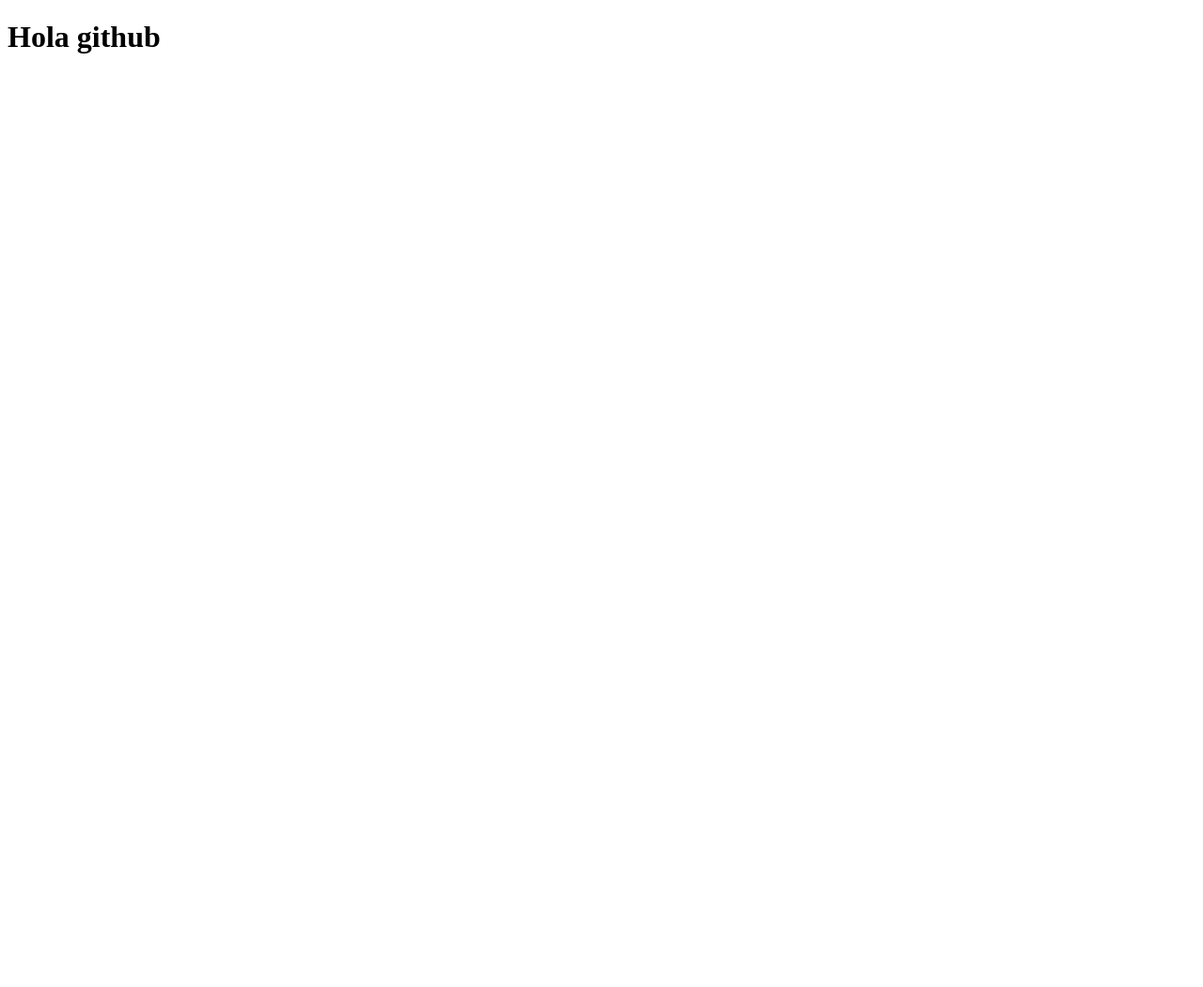
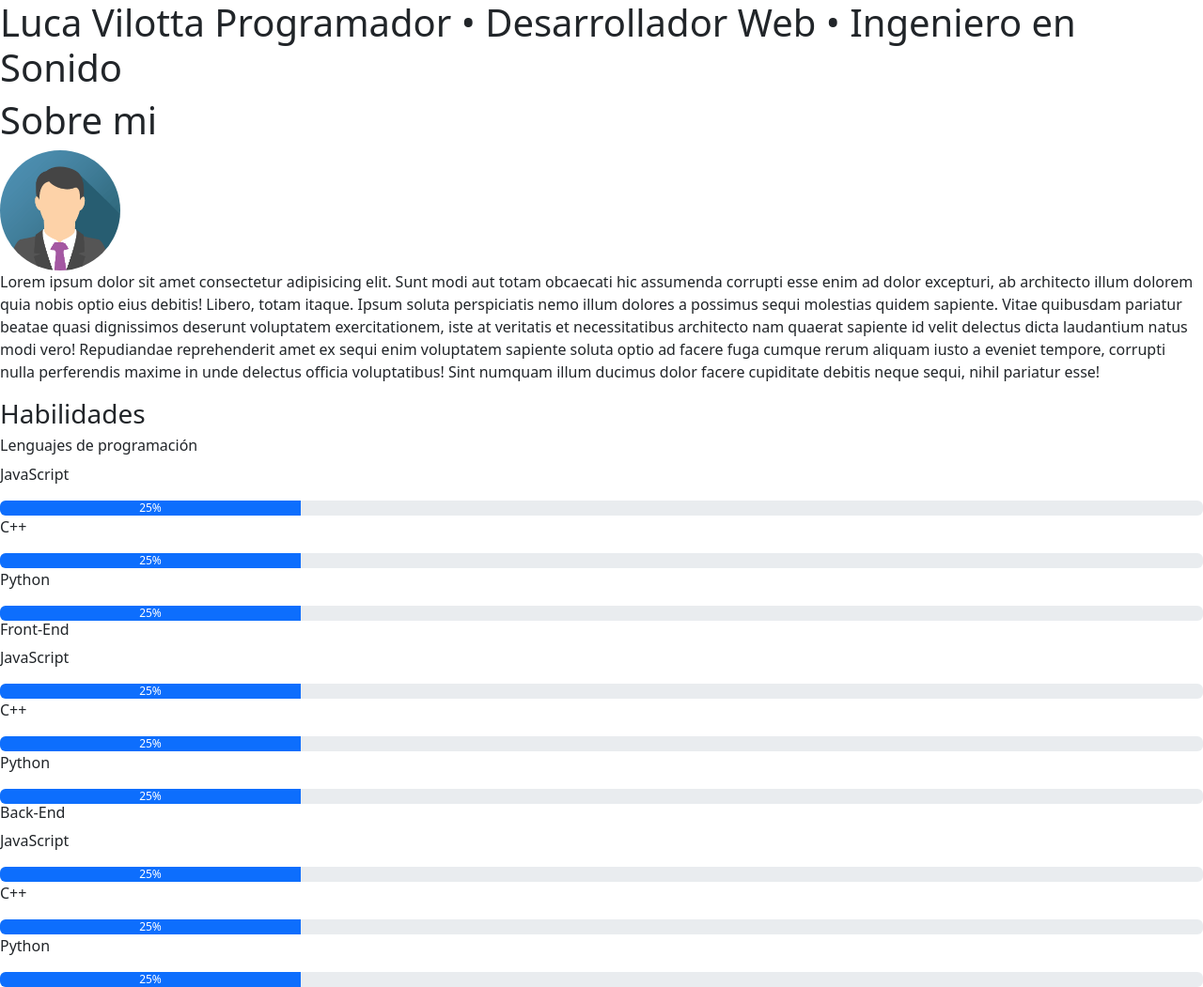
Before and after one commit to LucaVilotta/portfolio-FrontEnd, a plain HTML site: page index.html in a window 1280 px wide. Shown: the whole page at 94% size. Before the commit the page ends 800 px from the top, so only its background shows below. Drawn offline with nearby package versions, Linux system fonts and the light colour scheme.

Commit message:
actualización del index, creación de hoja de estilo y de carpeta assets

```diff
--- a/index.html
+++ b/index.html
@@ -1,12 +1,75 @@
 <!DOCTYPE html>
-<html lang="en">
+<html lang="es">
 <head>
     <meta charset="UTF-8">
     <meta http-equiv="X-UA-Compatible" content="IE=edge">
     <meta name="viewport" content="width=device-width, initial-scale=1.0">
-    <title>Document</title>
+    <title>Sobre-Mi</title>
+    <link rel="stylesheet" type="text/css" href="main.css">
+    <link href="https://cdn.jsdelivr.net/npm/bootstrap@5.3.0-alpha1/dist/css/bootstrap.min.css" rel="stylesheet" integrity="sha384-GLhlTQ8iRABdZLl6O3oVMWSktQOp6b7In1Zl3/Jr59b6EGGoI1aFkw7cmDA6j6gD" crossorigin="anonymous">
+    <!--Colores del sitio: Azul y Negro-->
 </head>
 <body>
-    <h1>Hola github</h1>
+    <header>
+        <h1>
+            <span class="titulo-del-sitio">Luca Vilotta</span>
+            <span class="especializaciones">Programador • Desarrollador Web • Ingeniero en Sonido</span>
+        </h1>
+    </header>
+    <section id="info-habilidades">
+        <div class="sobre-mi">
+        <h1>Sobre mi</h1>
+        <img src="assets\png\Avatar.png" alt="Avatar" width="10%" style="border-radius:50%">
+        <p>Lorem ipsum dolor sit amet consectetur adipisicing elit. Sunt modi aut totam obcaecati hic assumenda corrupti esse enim ad dolor excepturi, ab architecto illum dolorem quia nobis optio eius debitis! Libero, totam itaque. Ipsum soluta perspiciatis nemo illum dolores a possimus sequi molestias quidem sapiente. Vitae quibusdam pariatur beatae quasi dignissimos deserunt voluptatem exercitationem, iste at veritatis et necessitatibus architecto nam quaerat sapiente id velit delectus dicta laudantium natus modi vero! Repudiandae reprehenderit amet ex sequi enim voluptatem sapiente soluta optio ad facere fuga cumque rerum aliquam iusto a eveniet tempore, corrupti nulla perferendis maxime in unde delectus officia voluptatibus! Sint numquam illum ducimus dolor facere cupiditate debitis neque sequi, nihil pariatur esse!</p>
+        </div>
+        <div class="habilidades">
+            <h3>Habilidades</h3>
+            <div class="lenguajes-de-programacion">
+                <h6>Lenguajes de programación</h6>
+                <p>JavaScript</p>
+                <div class="progress" role="progressbar" aria-label="Example with label" aria-valuenow="25" aria-valuemin="0" aria-valuemax="100">
+                    <div class="progress-bar" style="width: 25%">25%</div>
+                </div>
+                <p>C++</p>
+                <div class="progress" role="progressbar" aria-label="Example with label" aria-valuenow="25" aria-valuemin="0" aria-valuemax="100">
+                    <div class="progress-bar" style="width: 25%">25%</div>
+                </div>
+                <p>Python</p>
+                <div class="progress" role="progressbar" aria-label="Example with label" aria-valuenow="25" aria-valuemin="0" aria-valuemax="100">
+                    <div class="progress-bar" style="width: 25%">25%</div>
+                </div>
+            </div>
+            <div class="front-end">
+                <h6>Front-End</h6>
+                <p>JavaScript</p>
+                <div class="progress" role="progressbar" aria-label="Example with label" aria-valuenow="25" aria-valuemin="0" aria-valuemax="100">
+                    <div class="progress-bar" style="width: 25%">25%</div>
+                </div>
+                <p>C++</p>
+                <div class="progress" role="progressbar" aria-label="Example with label" aria-valuenow="25" aria-valuemin="0" aria-valuemax="100">
+                    <div class="progress-bar" style="width: 25%">25%</div>
+                </div>
+                <p>Python</p>
+                <div class="progress" role="progressbar" aria-label="Example with label" aria-valuenow="25" aria-valuemin="0" aria-valuemax="100">
+                    <div class="progress-bar" style="width: 25%">25%</div>
+                </div>
+            </div>
+            <div class="habilidades">
+                <h6>Back-End</h6>
+                <p>JavaScript</p>
+                <div class="progress" role="progressbar" aria-label="Example with label" aria-valuenow="25" aria-valuemin="0" aria-valuemax="100">
+                    <div class="progress-bar" style="width: 25%">25%</div>
+                </div>
+                <p>C++</p>
+                <div class="progress" role="progressbar" aria-label="Example with label" aria-valuenow="25" aria-valuemin="0" aria-valuemax="100">
+                    <div class="progress-bar" style="width: 25%">25%</div>
+                </div>
+                <p>Python</p>
+                <div class="progress" role="progressbar" aria-label="Example with label" aria-valuenow="25" aria-valuemin="0" aria-valuemax="100">
+                    <div class="progress-bar" style="width: 25%">25%</div>
+                </div>
+            </div>
+        </div>
+    </section>
 </body>
 </html>
--- /dev/null
+++ b/main.css
@@ -0,0 +1,8 @@
+--#{$prefix}progress-height: #{$progress-height};
+@include rfs($progress-font-size, --#{$prefix}progress-font-size);
+--#{$prefix}progress-bg: #{$progress-bg};
+--#{$prefix}progress-border-radius: #{$progress-border-radius};
+--#{$prefix}progress-box-shadow: #{$progress-box-shadow};
+--#{$prefix}progress-bar-color: #{$progress-bar-color};
+--#{$prefix}progress-bar-bg: #{$progress-bar-bg};
+--#{$prefix}progress-bar-transition: #{$progress-bar-transition};
```
Also changed, not shown: assets/png/Avatar.png (added).
